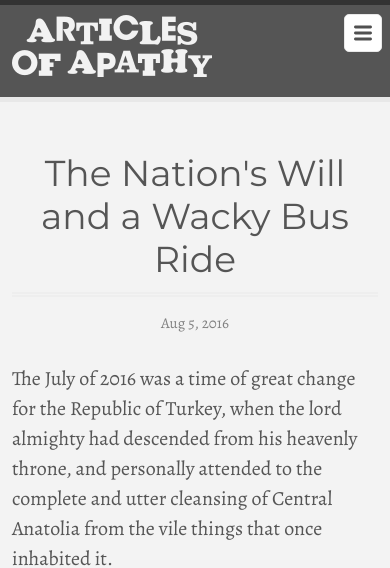
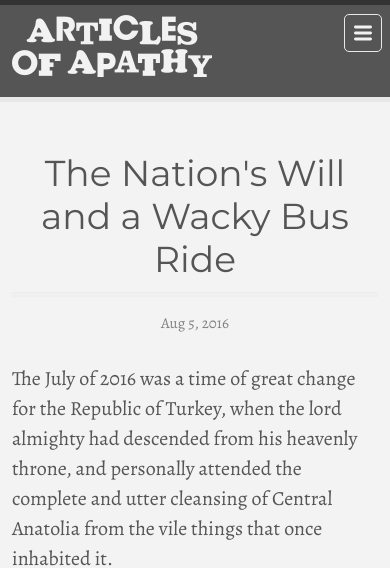
Before and after one commit to articlesofapathy/articlesofapathy.github.io, a Jekyll site: the page built from _posts/2016-08-05-nations-will.markdown, in a window 390 px wide. Shown: the top 568 px of the page. Built offline with Jekyll 4.4.1, drawn with Linux system fonts in a browser that asks for light colours.

```diff
--- a/_includes/header.html
+++ b/_includes/header.html
@@ -10,11 +10,11 @@
                 <a href="#" class="menu-icon">
                     <svg version="1.1" xmlns="http://www.w3.org/2000/svg" xmlns:xlink="http://www.w3.org/1999/xlink" x="0px" y="0px"
                          viewBox="0 0 18 15" enable-background="new 0 0 18 15" xml:space="preserve">
-          <path fill="#505050" d="M18,1.484c0,0.82-0.665,1.484-1.484,1.484H1.484C0.665,2.969,0,2.304,0,1.484l0,0C0,0.665,0.665,0,1.484,0
+                        <path fill="#f2f2f2" d="M18,1.484c0,0.82-0.665,1.484-1.484,1.484H1.484C0.665,2.969,0,2.304,0,1.484l0,0C0,0.665,0.665,0,1.484,0
                                                 h15.031C17.335,0,18,0.665,18,1.484L18,1.484z"/>
-          <path fill="#505050" d="M18,7.516C18,8.335,17.335,9,16.516,9H1.484C0.665,9,0,8.335,0,7.516l0,0c0-0.82,0.665-1.484,1.484-1.484
+                        <path fill="#f2f2f2" d="M18,7.516C18,8.335,17.335,9,16.516,9H1.484C0.665,9,0,8.335,0,7.516l0,0c0-0.82,0.665-1.484,1.484-1.484
                                                 h15.031C17.335,6.031,18,6.696,18,7.516L18,7.516z"/>
-          <path fill="#505050" d="M18,13.516C18,14.335,17.335,15,16.516,15H1.484C0.665,15,0,14.335,0,13.516l0,0
+                        <path fill="#f2f2f2" d="M18,13.516C18,14.335,17.335,15,16.516,15H1.484C0.665,15,0,14.335,0,13.516l0,0
                                                 c0-0.82,0.665-1.484,1.484-1.484h15.031C17.335,12.031,18,12.696,18,13.516L18,13.516z"/>
                     </svg>
                 </a>
--- a/_posts/2016-08-05-nations-will.markdown
+++ b/_posts/2016-08-05-nations-will.markdown
@@ -6,7 +6,7 @@ excerpt_separator: <!--more-->
 ---
 
 The July of 2016 was a time of great change for the Republic of Turkey, when the
-lord almighty had descended from his heavenly throne, and personally attended to
+lord almighty had descended from his heavenly throne, and personally attended
 the complete and utter cleansing of Central Anatolia from the vile things that
 once inhabited it.
 
--- a/css/main.css
+++ b/css/main.css
@@ -407,7 +407,7 @@ a:hover { color: #bc2323; }
         position: fixed;
         z-index: 10;
         top: 14px; right: 8px;
-        background-color: white;
+        background-color: #555;
         -webkit-border-radius: 5px;
         -moz-border-radius: 5px;
         border-radius: 5px;
```
Lines whose indentation alone changed are shown as unchanged.
